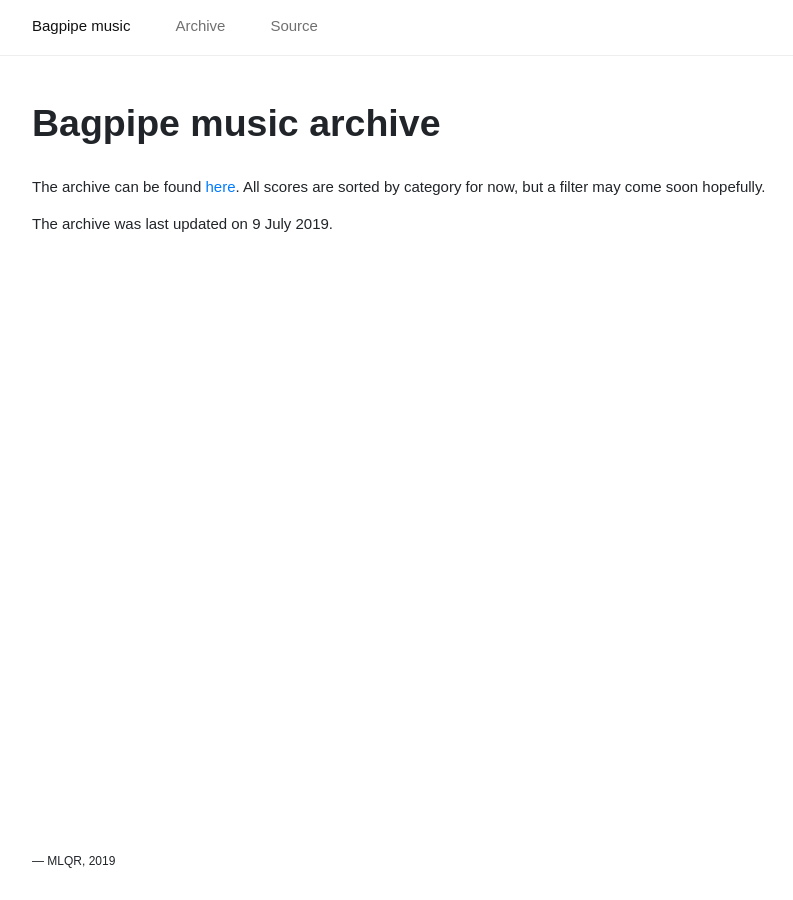
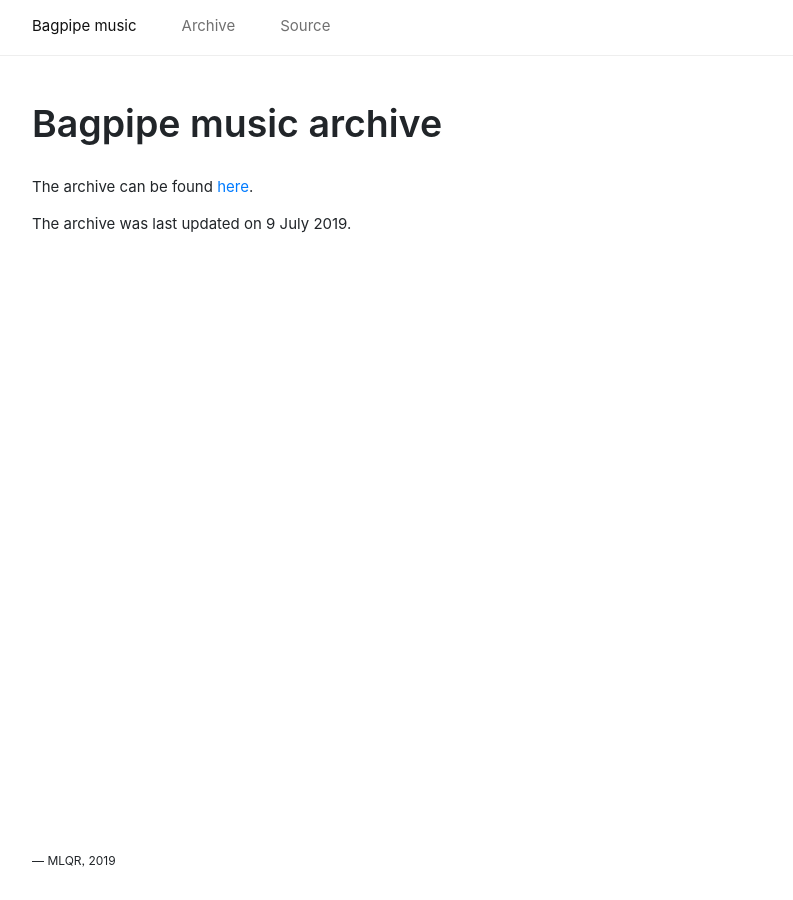
Before and after one commit to Glascode/BagpipeMusic, a Jekyll site: the page built from docs/index.md, in a window 1280 px wide. Shown: the whole page, without its empty margins (179-972 px from the left). Built offline with Jekyll 4.4.1, drawn with Linux system fonts in a browser that asks for light colours; some web fonts are replaced.

Commit message:
Remove sentence in index.html

```diff
--- a/docs/css/main.css
+++ b/docs/css/main.css
@@ -15,13 +15,7 @@ html, body {
 body {
     display: flex;
     flex-direction: column;
-    font-family: 'Inter', Arial, sans-serif;
-}
-
-@supports (font-variation-settings: normal) {
-    body {
-        font-family: 'Inter var', sans-serif;
-    }
+    font-family: 'Inter', system-ui, Arial, sans-serif;
 }
 
 @supports (font-feature-settings: normal) {
--- a/docs/index.md
+++ b/docs/index.md
@@ -7,7 +7,6 @@ markdown: true
 
 # Bagpipe music archive
 
-The archive can be found [here](archive). All scores are sorted by category for
-now, but a filter may come soon hopefully.
+The archive can be found [here](archive).
 
 The archive was last updated on {{ "now" | date: "%e %B %Y" }}.
```
